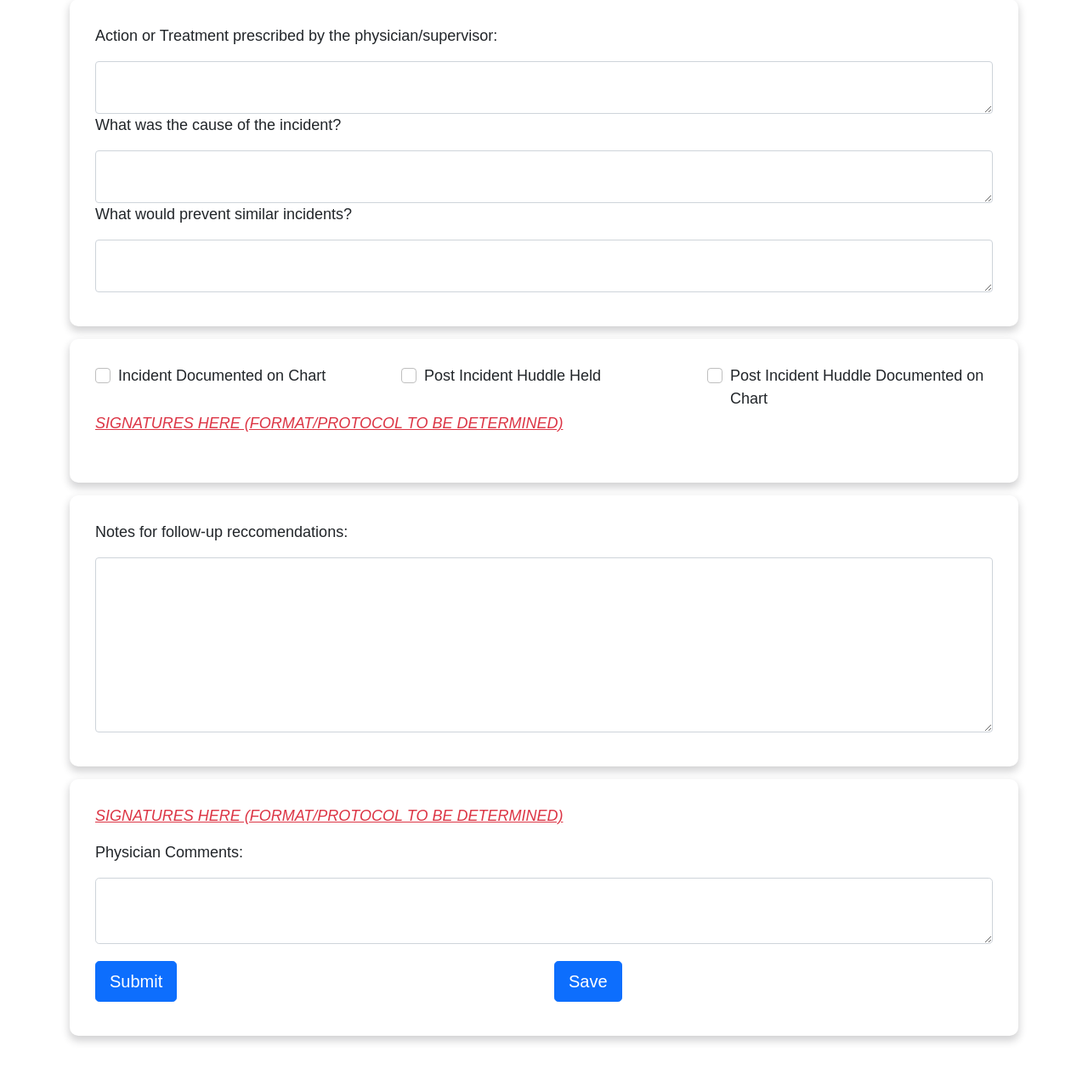
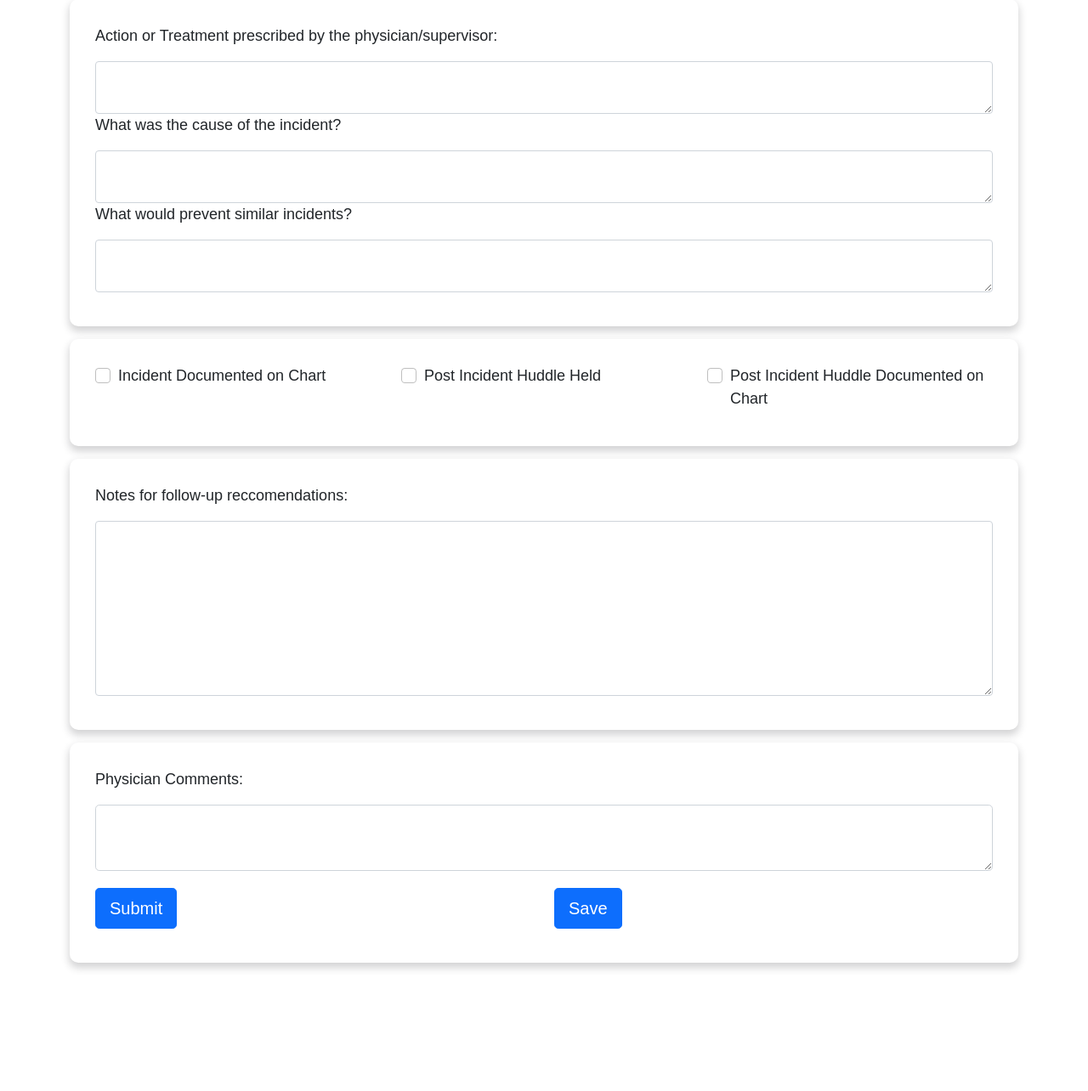
Before and after one commit to UPEI-Android/group-project-mount-incident-tracking-system, a Django app: page /form/ in a window 1280 px wide. Shown: the part 2967-4251 px from the top of the page at 85% size. After the commit the page ends 4109 px from the top, so only its background shows below. Run offline with Django 4.2, Linux system fonts and the light colour scheme; a user stored in the database is signed in; some libraries are stand-ins or nearby versions; some web fonts are replaced.

Commit message:
Input & Read-Only

```diff
--- a/Templates/input_form.html
+++ b/Templates/input_form.html
@@ -286,9 +286,6 @@
                                 <div class="col-12 col-md-4 col-lg-4">
                                     <div class="form-check"><input class="form-check-input" type="checkbox" id="formCheck-45" name="post_incident_huddle_charted" value="True" {% if report.post_incident_huddle_charted.value == True %} checked {% endif %}><label class="form-check-label" for="formCheck-45">Post Incident Huddle Documented on Chart</label></div>
                                 </div>
-                                <div class="col-12">
-                                    <p style="color: var(--bs-red);font-style: italic;text-decoration:  underline;">SIGNATURES HERE (FORMAT/PROTOCOL TO BE DETERMINED)</p>
-                                </div>
                             </div>
                         </div>
                         <div style="padding: 30px;border-radius: 10px;box-shadow: 0px 5px 10px 1px rgba(33,37,41,0.2);padding-bottom: 40px;margin-top: 15px;margin-bottom: 15px;">
@@ -300,9 +297,6 @@
                             </div>
                         </div>
                         <div style="padding: 30px;border-radius: 10px;box-shadow: 0px 5px 10px 1px rgba(33,37,41,0.2);padding-bottom: 40px;margin-top: 15px;margin-bottom: 15px;">
-                            <div class="col">
-                                <p style="color: var(--bs-red);font-style: italic;text-decoration:  underline;">SIGNATURES HERE (FORMAT/PROTOCOL TO BE DETERMINED)</p>
-                            </div>
                             <div class="row">
                                 <div class="col-12">
                                     <p>Physician Comments:</p>
--- a/Templates/read_only_report.html
+++ b/Templates/read_only_report.html
@@ -284,9 +284,6 @@
                             <div class="col-12 col-md-4 col-lg-4">
                                 <div class="form-check"><input class="form-check-input" type="checkbox" id="formCheck-45" name="post_incident_huddle_charted" value="True" {% if report.post_incident_huddle_charted == True %} checked {% endif %} disabled><label class="form-check-label" for="formCheck-45">Post Incident Huddle Documented on Chart</label></div>
                             </div>
-                            <div class="col-12">
-                                <p style="color: var(--bs-red);font-style: italic;text-decoration:  underline;">SIGNATURES HERE (FORMAT/PROTOCOL TO BE DETERMINED)</p>
-                            </div>
                         </div>
                     </div>
                     <div style="padding: 30px;border-radius: 10px;box-shadow: 0px 5px 10px 1px rgba(33,37,41,0.2);padding-bottom: 40px;margin-top: 15px;margin-bottom: 15px;">
@@ -298,9 +295,6 @@
                         </div>
                     </div>
                     <div style="padding: 30px;border-radius: 10px;box-shadow: 0px 5px 10px 1px rgba(33,37,41,0.2);padding-bottom: 40px;margin-top: 15px;margin-bottom: 15px;">
-                        <div class="col">
-                            <p style="color: var(--bs-red);font-style: italic;text-decoration:  underline;">SIGNATURES HERE (FORMAT/PROTOCOL TO BE DETERMINED)</p>
-                        </div>
                         <div class="row">
                                 <p>Physician Comments:</p>
                             </div>
```
